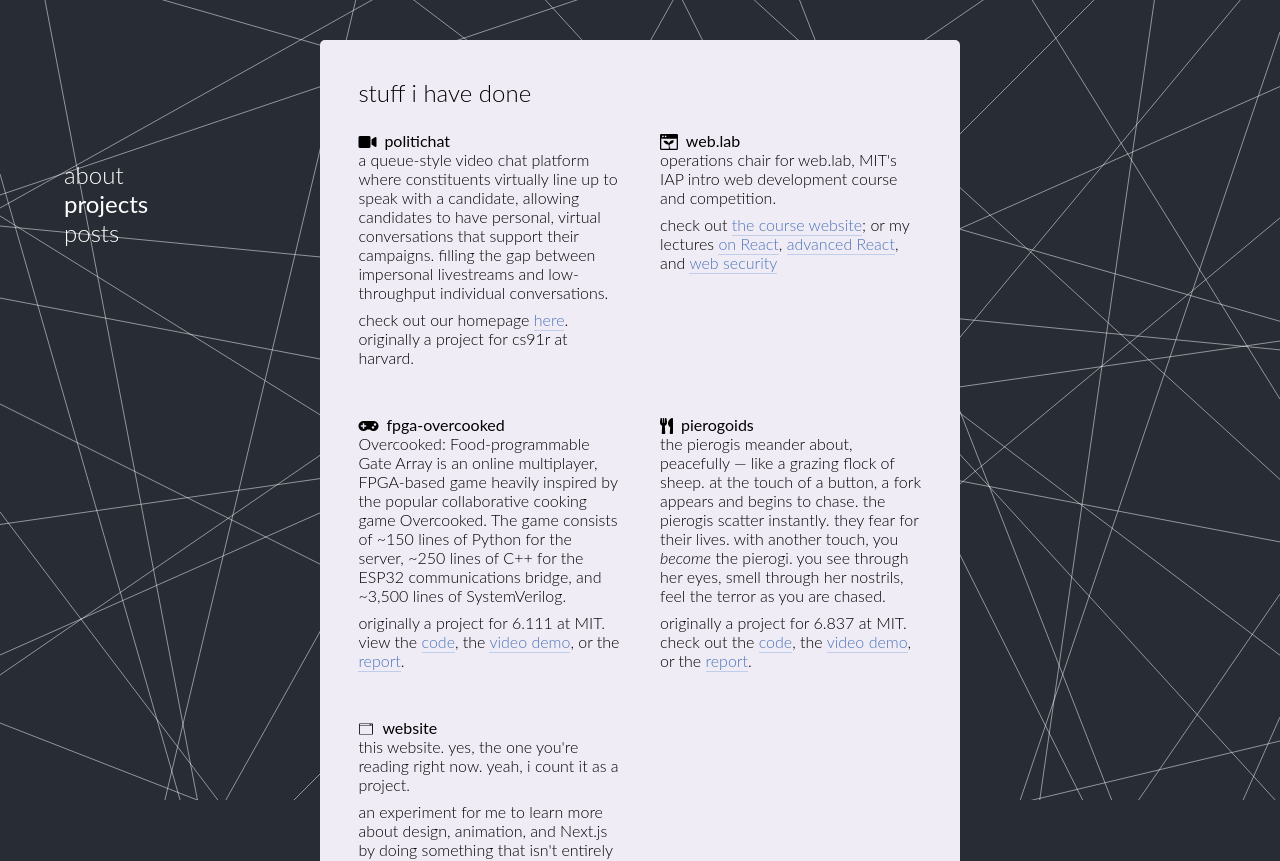
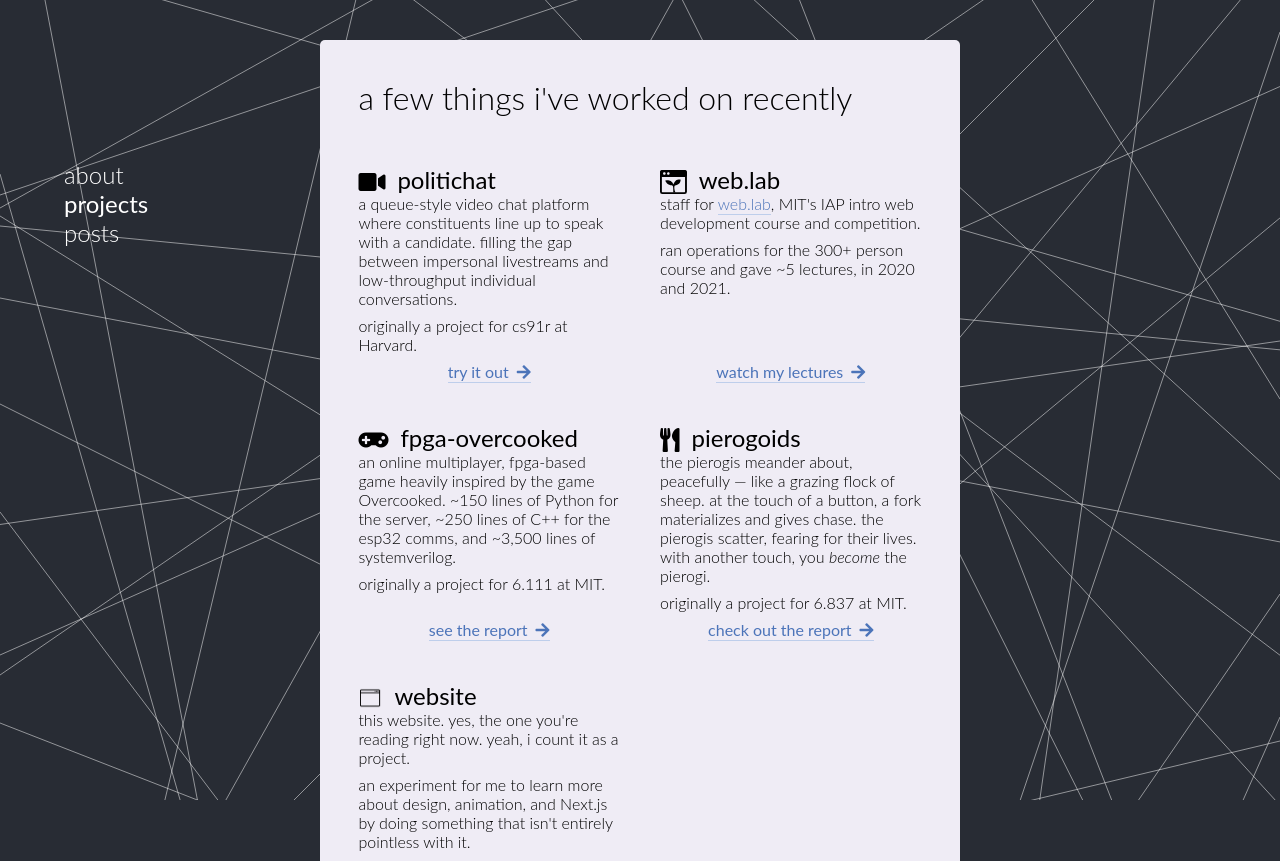
Before and after one commit to kyeb/kyeburchard-next, a Next.js app: page /projects in a window 1280 px wide. Shown: the top 861 px of the page. Built offline with nearby package versions, Linux system fonts and the light colour scheme.

Commit message:
projects design tweaks

```diff
--- a/components/projects/Project.tsx
+++ b/components/projects/Project.tsx
@@ -24,18 +24,26 @@
 };
 
 const Project = (props: ProjectProps) => {
-  const { name, content, icon } = props.info;
+  const { name, content, icon, action, url } = props.info;
   return (
-    <div>
+    <div className={`${contentStyles.content} ${styles.projectContainer}`}>
       <div className={styles.projectHeader}>
         {icon && renderIcon(icon)}
         <h2>{name}</h2>
       </div>
-      <ReactMarkdown
-        className={`${styles.projectDescription} ${contentStyles.content}`}
-      >
-        {content}
-      </ReactMarkdown>
+      <div className={styles.projectDescriptionContainer}>
+        <ReactMarkdown className={styles.projectDescription}>
+          {content}
+        </ReactMarkdown>
+        {action && url && (
+          <div className={styles.projectAction}>
+            <a href={url} className={styles.projectActionLink}>
+              <div>{action}</div>
+              <i className="fas fa-arrow-right" />
+            </a>
+          </div>
+        )}
+      </div>
     </div>
   );
 };
--- a/components/projects/ProjectsList.tsx
+++ b/components/projects/ProjectsList.tsx
@@ -9,7 +9,7 @@
 const ProjectsList = (props: ProjectsListProps) => {
   return (
     <>
-      <h1 className={styles.header}>stuff i have done</h1>
+      <h1 className={styles.header}>a few things i've worked on recently</h1>
       <div className={styles.grid}>
         {props.projects.map((project) => (
           <Project info={project} key={project.name} />
--- a/content/projects/fpga-overcooked.md
+++ b/content/projects/fpga-overcooked.md
@@ -2,13 +2,12 @@
 name: fpga-overcooked
 icon: fa-gamepad
 order: 3
+action: see the report
+url: /overcooked.pdf
 ---
 
-Overcooked: Food-programmable Gate Array is an online multiplayer, FPGA-based
-game heavily inspired by the popular collaborative cooking game Overcooked. The
-game consists of ~150 lines of Python for the server, ~250 lines of C++ for the
-ESP32 communications bridge, and ~3,500 lines of SystemVerilog.
+an online multiplayer, fpga-based game heavily inspired by the game Overcooked.
+~150 lines of Python for the server, ~250 lines of C++ for the esp32 comms, and
+~3,500 lines of systemverilog.
 
-originally a project for 6.111 at MIT. view the
-[code](https://github.com/kyeb/overcooked-fpga), the [video
-demo](https://youtu.be/e6Tfs_nVjrA), or the [report](/overcooked.pdf).
+originally a project for 6.111 at MIT.
--- a/content/projects/pierogi.md
+++ b/content/projects/pierogi.md
@@ -2,14 +2,12 @@
 name: pierogoids
 icon: fa-utensils
 order: 4
+action: check out the report
+url: /pierogi.pdf
 ---
 
 the pierogis meander about, peacefully — like a grazing flock of sheep. at the
-touch of a button, a fork appears and begins to chase. the pierogis scatter
-instantly. they fear for their lives. with another touch, you _become_ the
-pierogi. you see through her eyes, smell through her nostrils, feel the terror
-as you are chased.
+touch of a button, a fork materializes and gives chase. the pierogis scatter,
+fearing for their lives. with another touch, you _become_ the pierogi.
 
-originally a project for 6.837 at MIT. check out the
-[code](https://github.com/clairefuzzyelephant/boids), the [video
-demo](https://youtu.be/30657Bs5SEA), or the [report](/pierogi.pdf).
+originally a project for 6.837 at MIT.
--- a/content/projects/politichat.md
+++ b/content/projects/politichat.md
@@ -2,12 +2,12 @@
 name: politichat
 icon: fa-video
 order: 1
+action: try it out
+url: https://politichat.kyeburchard.com
 ---
 
-a queue-style video chat platform where constituents virtually line up to speak
-with a candidate, allowing candidates to have personal, virtual conversations
-that support their campaigns. filling the gap between impersonal livestreams and
-low-throughput individual conversations.
+a queue-style video chat platform where constituents line up to speak with a
+candidate. filling the gap between impersonal livestreams and low-throughput
+individual conversations.
 
-check out our homepage [here](https://politi.chat/). originally a project for
-cs91r at harvard.
+originally a project for cs91r at Harvard.
--- a/content/projects/web-lab.md
+++ b/content/projects/web-lab.md
@@ -2,11 +2,11 @@
 name: web.lab
 icon: weblab.svg
 order: 2
+action: watch my lectures
+url: https://youtube.com/playlist?list=PL0xuolWUmlBoLhKue65koAoJ_jX5JM8wi
 ---
 
-operations chair for web.lab, MIT's IAP intro web development course and competition.
+staff for [web.lab](https://weblab.mit.edu), MIT's IAP intro web development
+course and competition.
 
-check out [the course website](https://weblab.mit.edu); or my lectures [on
-React](https://youtu.be/vwfRskkdI5o), [advanced
-React](https://youtu.be/sRtnYO2Xrvk), and [web
-security](https://youtu.be/fcFlGT0iCtk)
+ran operations for the 300+ person course and gave ~5 lectures, in 2020 and 2021.
--- a/content/projects/website.md
+++ b/content/projects/website.md
@@ -2,6 +2,8 @@
 name: website
 icon: icons8-application-window-100.png
 order: 5
+action: browse the code
+url: https://github.com/kyeb/kyeburchard-next
 ---
 
 this website. yes, the one you're reading right now. yeah, i count it as a
--- a/pages/projects.tsx
+++ b/pages/projects.tsx
@@ -13,19 +13,25 @@
   icon?: string;
   content: string;
   order: number;
+  action: string;
+  url: string;
 }
 
 const ProjectsPage = (props: ProjectsPageProps) => {
   const { projects } = props;
-  const parsedProjects = projects.map(({ content }) => {
+  const parsedProjects = projects
+    .map(({ content }): ProjectInfo => {
       const parsed = matter(content);
       return {
         name: parsed.data.name,
         icon: parsed.data.icon,
         content: parsed.content,
         order: parsed.data.order,
+        action: parsed.data.action,
+        url: parsed.data.url,
       };
-  }).sort((a, b) => a.order - b.order);
+    })
+    .sort((a, b) => a.order - b.order);
 
   return (
     <Layout currentPage="projects">
--- a/styles/About.module.css
+++ b/styles/About.module.css
@@ -33,7 +33,6 @@
   display: flex;
   justify-content: center;
   grid-row-start: 4;
-  font-size: 2.2rem;
   font-weight: 300;
   display: flex;
   align-items: center;
--- a/styles/ProjectsList.module.css
+++ b/styles/ProjectsList.module.css
@@ -11,12 +11,29 @@
 }
 
 .header {
-  font-size: 1.5rem;
   font-weight: 300;
-  padding-bottom: 1em;
+  font-size: 2rem;
+  padding-bottom: 3rem;
+}
+
+/* make the description/action grow to fit the grid box */
+.projectContainer {
+  display: flex;
+  flex-direction: column;
+}
+.projectDescriptionContainer {
+  flex-grow: 1;
+}
+
+/* put the action at the bottom of the grid box */
+.projectDescriptionContainer {
+  display: flex;
+  flex-direction: column;
+  justify-content: space-between;
 }
 
 .projectHeader {
+  font-size: 1.5rem;
   display: flex;
   justify-content: flex-start;
   align-items: flex-end;
@@ -34,3 +51,14 @@
 .projectIconImage {
   height: 100%;
 }
+
+.projectAction {
+  display: flex;
+  justify-content: center;
+}
+
+.projectActionLink {
+  display: flex;
+  align-items: center;
+  gap: 0.5em;
+}
--- a/styles/_globals.css
+++ b/styles/_globals.css
@@ -38,6 +38,10 @@
   font-weight: 300;
 }
 
+h1 {
+  font-size: 2.2rem;
+}
+
 * {
   box-sizing: border-box;
 }
```
Also changed, not shown: 1 other file (tests, documents, lock files or other folders). Lines whose indentation alone changed are shown as unchanged.
